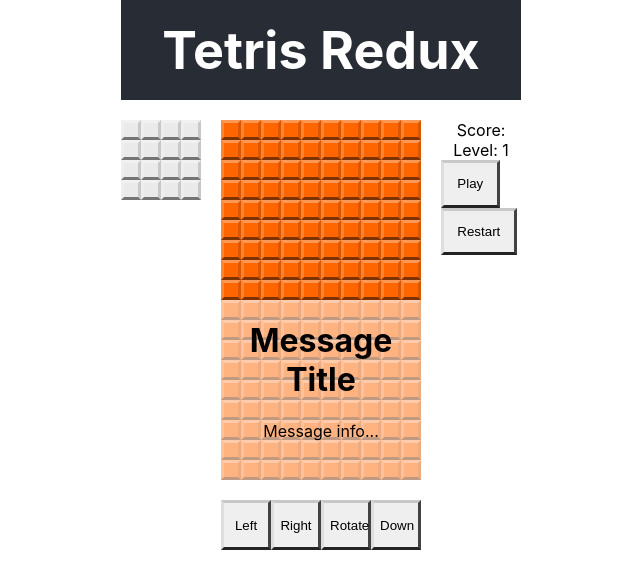
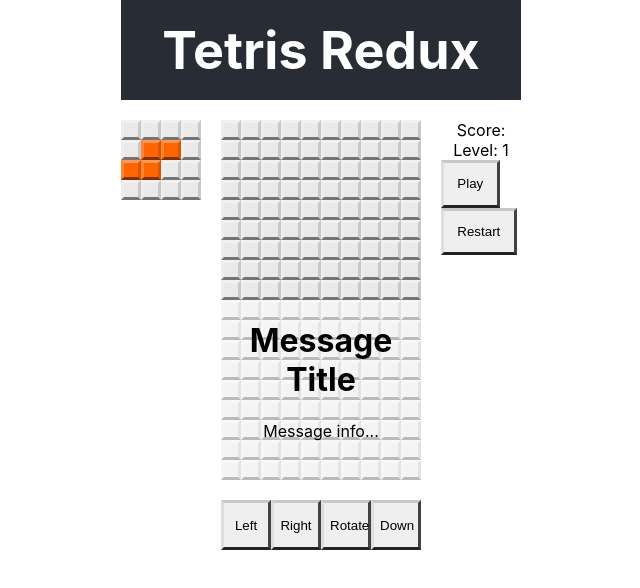
Before and after one commit to aucoeur/GravitySquares, a React (Create React App) app: page / in a window 1280 px wide. Shown: the top 588 px of the page, without its empty margins (319-959 px from the left). Built offline with nearby package versions, Linux system fonts and the light colour scheme.

Commit message:
connected  preview next block

```diff
--- a/src/components/GridBoard/GridBoard.js
+++ b/src/components/GridBoard/GridBoard.js
@@ -10,7 +10,7 @@ export default function GridBoard(props) {
   for (let row = 0; row < 18; row ++) {
       grid.push([])
       for (let col = 0; col < 10; col ++) {
-          grid[row].push(<GridSquare key={`${col}${row}`} color="1" />)
+          grid[row].push(<GridSquare key={`${col}${row}`} color="0" />)
       }
   }
 
--- a/src/components/NextBlock/NextBlock.js
+++ b/src/components/NextBlock/NextBlock.js
@@ -1,10 +1,13 @@
+import { useSelector } from 'react-redux'
+import { shapes } from '../../utils/shapes'
 import GridSquare from '../GridSquare/GridSquare'
 
 import './NextBlock.css'
 
 // Draws the preview box showing the next block to drop
 export default function NextBlock(props) {
-  const box = Array(4).fill(Array(4).fill(0))
+  const nextShape = useSelector((state) => state.game.nextShape)
+  const box = shapes[nextShape][0]
 
   // Map the block to the grid
   const grid = box.map((rows, row) => {
--- a/src/reducers/game-reducer.js
+++ b/src/reducers/game-reducer.js
@@ -1,6 +1,7 @@
+import { defaultState } from '../utils'
 import { MOVE_RIGHT, MOVE_LEFT, MOVE_DOWN, ROTATE, PAUSE, RESUME, RESTART, GAME_OVER } from '../actions'
 
-const gameReducer = (state = {}, action) => {
+const gameReducer = (state = defaultState(), action) => {
   switch(action.type) {
     case ROTATE:
       return state
--- a/src/utils/index.js
+++ b/src/utils/index.js
@@ -1,4 +1,4 @@
-import shapes from './shapes'
+const shapes = './shapes'
 
 export const random = (min, max) => {
   return Math.floor(Math.random() * (max - min + 1)) + min
```
